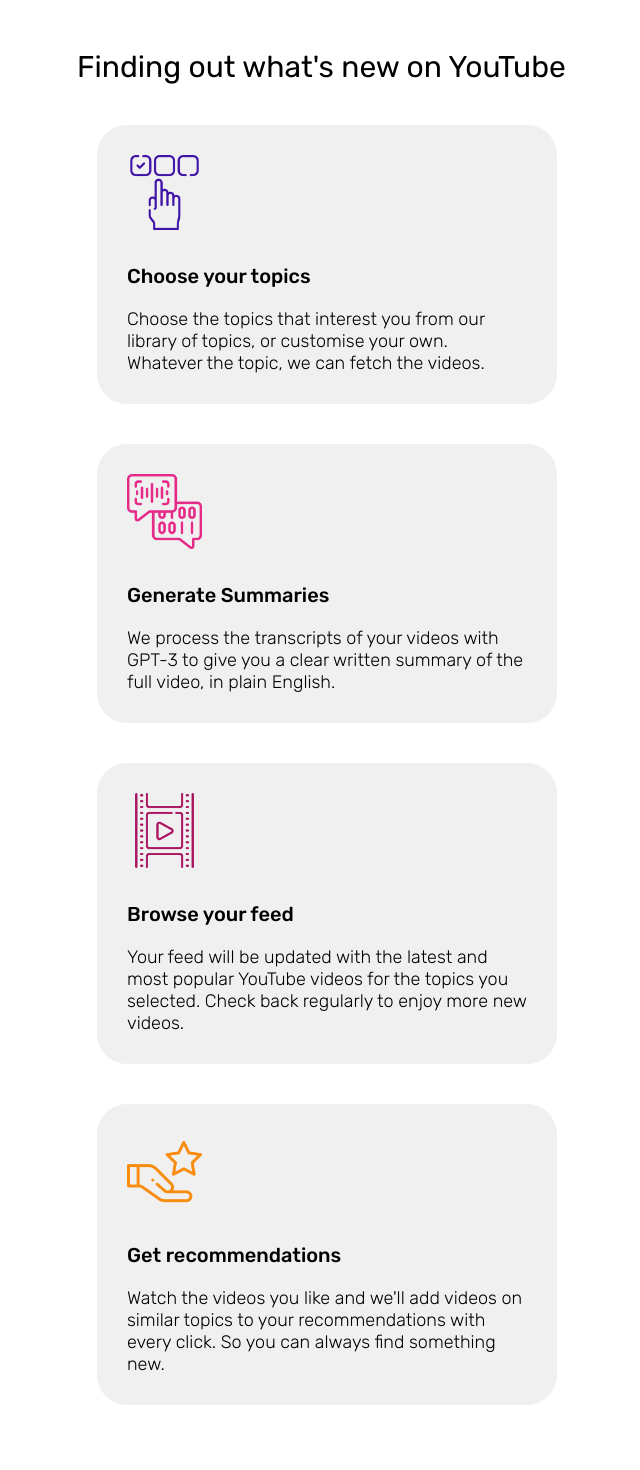
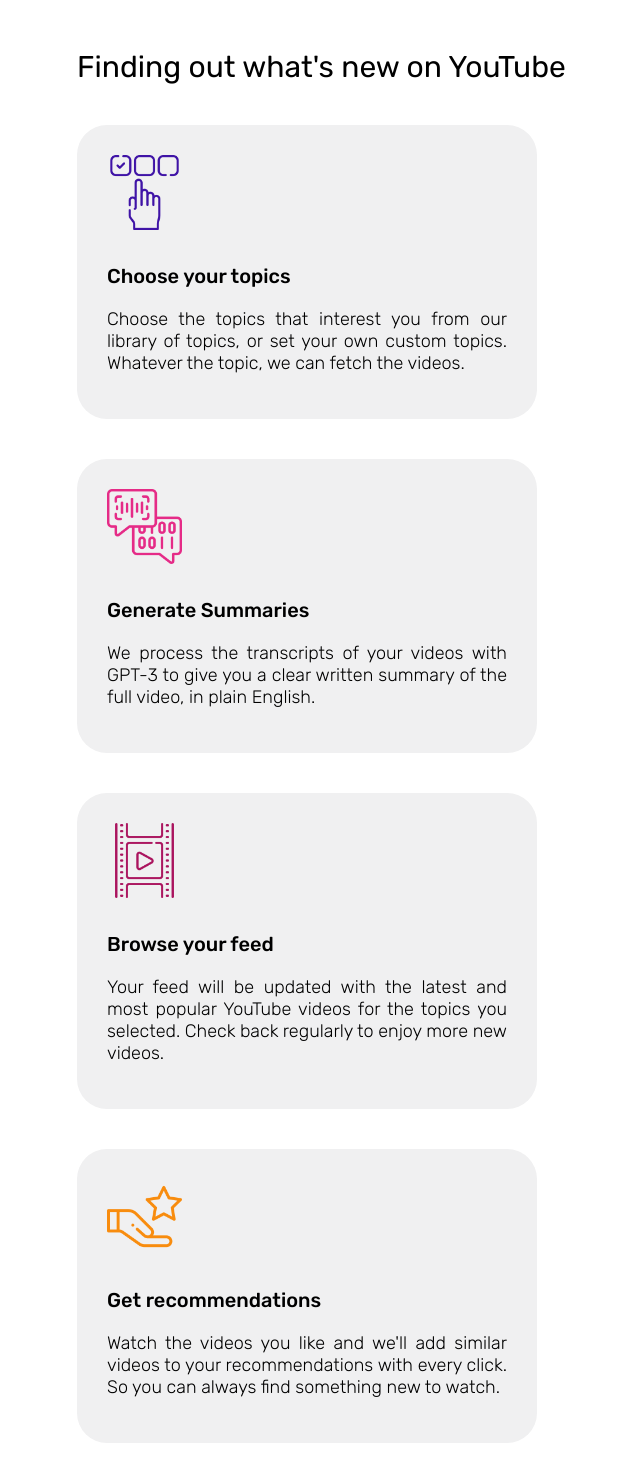
Before and after one commit to maxlucuta/new-on-youtube, a React (Create React App) app in the folder client/: page / in a window 1280 px wide. Shown: the part 880-2350 px from the top of the page, without its empty margins (115-755 px from the left). Built offline with nearby package versions, Linux system fonts and the light colour scheme.

Commit message:
Reduced logo padding in homepage to avoid wrapping. Added text justification.
run_tests run_deploy

```diff
--- a/client/src/HomePage/HomePage.tsx
+++ b/client/src/HomePage/HomePage.tsx
@@ -24,7 +24,7 @@ const HomePage = () => {
                 <NavBar />
                 <Container>
                     <HeroBox>
-                        <div style={{ margin: "10px", paddingRight: "50px" }}>
+                        <div style={{ margin: "10px", paddingRight: "130px" }}>
                             <Title>New On YouTube</Title>
                             <SubTitle>Daily videos on your favourite topics, <br></br>summarised.</SubTitle>
                             <Text>Harness the power of GPT-3 and use detailed video summaries</Text>
@@ -37,8 +37,8 @@ const HomePage = () => {
                         </div>
 
 
-                        <div style={{ width: "max-content" }}>
-                            <div><LogoImage  src={heroImage}/></div>
+                        <div style={{ width: "max-content" , textAlign: "left"}}>
+                            <LogoImage  src={heroImage} alt="New on YouTube logo"/>
                         </div>
                     </HeroBox>
                 </Container>
@@ -51,13 +51,15 @@ const HomePage = () => {
                         <Panel>
                             <PanelIcon src={choiceIcon}/>
                             <PanelTitle>Choose your topics</PanelTitle>
-                            <Text>Choose the topics that interest you from our library of topics, or customise your own. Whatever the topic, we can fetch the videos.</Text>
+                            <Text>Choose the topics that interest you from our library of topics,
+                                or set your own custom topics. Whatever the topic, we can fetch the videos.</Text>
                         </Panel>
 
                         <Panel>
                             <PanelIcon src={nlpIcon}/>
                             <PanelTitle>Generate Summaries</PanelTitle>
-                            <Text>We process the transcripts of your videos with GPT-3 to give you a clear written summary of the full video, in plain English.</Text>
+                            <Text>We process the transcripts of your videos with GPT-3 to give
+                                you a clear written summary of the full video, in plain English.</Text>
                         </Panel>
                     </div>
                     <div></div>
@@ -65,12 +67,14 @@ const HomePage = () => {
                         <Panel>
                             <PanelIcon src={feedIcon}/>
                             <PanelTitle>Browse your feed</PanelTitle>
-                            <Text>Your feed will be updated with the latest and most popular YouTube videos for the topics you selected. Check back regularly to enjoy more new videos.</Text>
+                            <Text>Your feed will be updated with the latest and most popular YouTube
+                                videos for the topics you selected. Check back regularly to enjoy more new videos.</Text>
                         </Panel>
                         <Panel>
                             <PanelIcon src={recommendIcon}/>
                             <PanelTitle>Get recommendations</PanelTitle>
-                            <Text>Watch the videos you like and we'll add videos on similar topics to your recommendations with every click. So you can always find something new.</Text>
+                            <Text>Watch the videos you like and we'll add similar videos to
+                                your recommendations with every click. So you can always find something new to watch.</Text>
                         </Panel>
 
                     </div>
@@ -90,7 +94,6 @@ const Container = styled.div`
 const HeroBox = styled.div`
     display: flex;
     flex-wrap: wrap;
-    justify-content: space-between;
     margin-bottom: 10px;
 `;
 
@@ -120,8 +123,10 @@ const Text = styled.div`
 const Panel = styled.div`
     width: 400px;
     height: max-content;
-    margin: 20px;
-    padding: 30px;
+    text-align: justify;
+    text-justify: inter-word;
+    margin: 20px 40px 20px 0;
+    padding: 30px 30px 45px 30px;
     background-color: var(--colour-background-grey);
     border: none;
     border-radius: 30px;
@@ -163,16 +168,8 @@ const Start = styled.button`
     }
 `;
 
-const LaptopImage = styled.img`
-    width: 400px;
-    margin-top: 50px;
-    margin-right: 150px;
-    filter: drop-shadow(0 0.3rem 0.25rem grey);
-`;
-
 const LogoImage = styled.img`
     width: 250px;
     margin-top: 50px;
-    margin-right: 350px;
     filter: drop-shadow(0 0.3rem 0.25rem grey);
 `;
```
